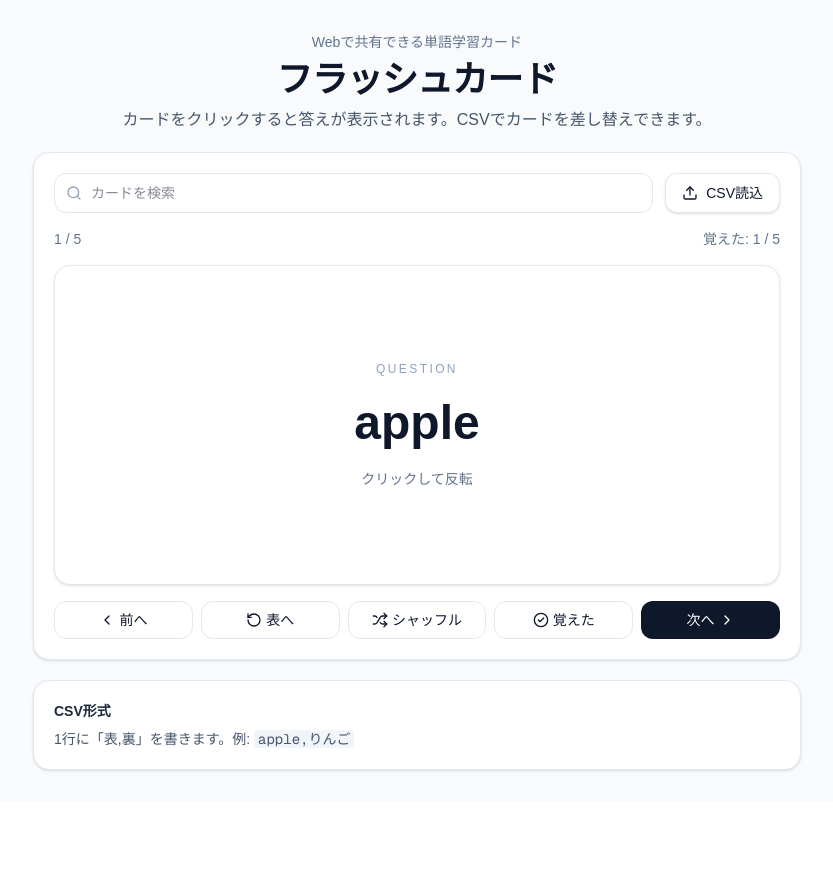
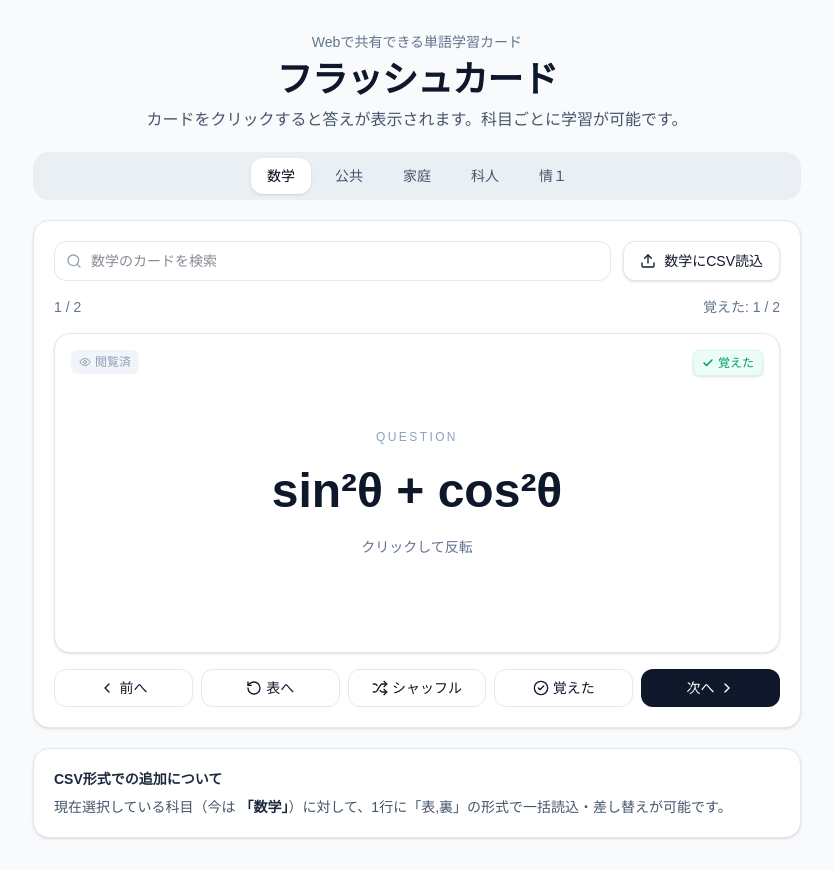
Before and after one commit to time-reo/flashcard-app, a Next.js app: page / in a window 1280 px wide. Both pictures are taken after a click on the button "覚えた". Shown: the whole page, without its empty margins (223-1056 px from the left). Before the commit the page ends 802 px from the top, so only its background shows below. Built offline with nearby package versions, Linux system fonts and the light colour scheme.

Commit message:
Update page.tsx

```diff
--- a/app/page.tsx
+++ b/app/page.tsx
@@ -1,15 +1,21 @@
 "use client";
 
-import React, { useMemo, useState } from "react";
+import React, { useMemo, useState, useEffect } from "react";
 import { motion, AnimatePresence } from "framer-motion";
-import { RotateCcw, Shuffle, ChevronLeft, ChevronRight, CheckCircle2, Upload, Search } from "lucide-react";
+import { RotateCcw, Shuffle, ChevronLeft, ChevronRight, CheckCircle2, Upload, Search, Eye, Check } from "lucide-react";
 
+// 科目のリスト
+const CATEGORIES = ["数学", "公共", "家庭", "科人", "情１"] as const;
+type Category = typeof CATEGORIES[number];
+
+// 初期カードデータ（各科目にサンプルを配置）
 const initialCards = [
-  { front: "apple", back: "りんご" },
-  { front: "book", back: "本" },
-  { front: "weather", back: "天気" },
-  { front: "study", back: "勉強する" },
-  { front: "important", back: "重要な" },
+  { front: "sin²θ + cos²θ", back: "1", category: "数学" as Category },
+  { front: " y = ax² のグラフの形", back: "放物線", category: "数学" as Category },
+  { front: "契約の成立時期", back: "申し込みに対する承諾の通知が相手に届いたとき", category: "公共" as Category },
+  { front: "一歩下がる、互いを尊重する態度", back: "アサーティブなコミュニケーション", category: "家庭" as Category },
+  { front: "自然界の4つの基本相互作用", back: "重力、電磁気力、強い力、弱い力", category: "科人" as Category },
+  { front: "情報のデジタル化のメリット", back: "ノイズに強く、劣化せずに複製・伝送ができること", category: "情１" as Category },
 ];
 
 function parseCsv(text: string) {
@@ -35,22 +41,41 @@ function shuffleArray<T>(array: T[]): T[] {
 
 export default function FlashcardWebPrototype() {
   const [cards, setCards] = useState(initialCards);
+  const [selectedCategory, setSelectedCategory] = useState<Category>("数学");
   const [index, setIndex] = useState(0);
   const [flipped, setFlipped] = useState(false);
   const [known, setKnown] = useState<Record<string, boolean>>({});
+  const [viewed, setViewed] = useState<Record<string, boolean>>({}); // 既出（閲覧済み）の状態管理
   const [query, setQuery] = useState("");
 
+  // 1. まず選択された科目のカードだけに絞り込む
+  const categoryCards = useMemo(() => {
+    return cards.filter((card) => card.category === selectedCategory);
+  }, [cards, selectedCategory]);
+
+  // 2. その中から検索クエリでさらに絞り込む
   const filteredCards = useMemo(() => {
     const q = query.trim().toLowerCase();
-    if (!q) return cards;
-    return cards.filter(
+    if (!q) return categoryCards;
+    return categoryCards.filter(
       (card) => card.front.toLowerCase().includes(q) || card.back.toLowerCase().includes(q)
     );
-  }, [cards, query]);
+  }, [categoryCards, query]);
 
   const safeIndex = Math.min(index, Math.max(filteredCards.length - 1, 0));
   const current = filteredCards[safeIndex];
-  const knownCount = Object.values(known).filter(Boolean).length;
+
+  // 全カードのうち、現在の科目で覚えた数をカウント
+  const knownCount = useMemo(() => {
+    return categoryCards.filter((card) => known[card.front]).length;
+  }, [categoryCards, known]);
+
+  // カードが表示されたら「既出（閲覧済み）」に記録する
+  useEffect(() => {
+    if (current) {
+      setViewed((prev) => ({ ...prev, [current.front]: true }));
+    }
+  }, [current]);
 
   const goTo = (nextIndex: number) => {
     if (!filteredCards.length) return;
@@ -64,8 +89,18 @@ export default function FlashcardWebPrototype() {
     const text = await file.text();
     const parsed = parseCsv(text);
     if (parsed.length) {
-      setCards(parsed);
-      setKnown({});
+      // 読み込んだカードに現在のカテゴリを付与
+      const newCategoryCards = parsed.map((card) => ({
+        ...card,
+        category: selectedCategory,
+      }));
+
+      // 他の科目のカードは残しつつ、現在の科目のカードを差し替える
+      setCards((prev) => [
+        ...prev.filter((card) => card.category !== selectedCategory),
+        ...newCategoryCards,
+      ]);
+
       setIndex(0);
       setFlipped(false);
       setQuery("");
@@ -78,8 +113,30 @@ export default function FlashcardWebPrototype() {
         <header className="space-y-2 text-center">
           <p className="text-sm font-medium text-slate-500">Webで共有できる単語学習カード</p>
           <h1 className="text-3xl md:text-4xl font-bold tracking-tight">フラッシュカード</h1>
-          <p className="text-slate-600">カードをクリックすると答えが表示されます。CSVでカードを差し替えできます。</p>
+          <p className="text-slate-600">カードをクリックすると答えが表示されます。科目ごとに学習が可能です。</p>
         </header>
+
+        {/* 科目選択タブ */}
+        <div className="flex flex-wrap gap-2 justify-center bg-slate-200/60 p-1.5 rounded-2xl">
+          {CATEGORIES.map((category) => (
+            <button
+              key={category}
+              onClick={() => {
+                setSelectedCategory(category);
+                setIndex(0);
+                setFlipped(false);
+                setQuery("");
+              }}
+              className={`px-4 py-2 text-sm font-medium rounded-xl transition-all ${
+                selectedCategory === category
+                  ? "bg-white text-slate-950 shadow-sm"
+                  : "text-slate-600 hover:text-slate-900 hover:bg-white/40"
+              }`}
+            >
+              {category}
+            </button>
+          ))}
+        </div>
 
         <div className="rounded-2xl shadow-sm border border-slate-200 bg-white">
           <div className="p-4 md:p-5 space-y-4">
@@ -88,7 +145,7 @@ export default function FlashcardWebPrototype() {
                 <Search className="absolute left-3 top-1/2 -translate-y-1/2 h-4 w-4 text-slate-400" />
                 <input
                   className="flex h-10 w-full border border-slate-200 bg-white px-3 py-2 text-sm focus:outline-none focus:ring-2 focus:ring-slate-400 pl-9 rounded-xl"
-                  placeholder="カードを検索"
+                  placeholder={`${selectedCategory}のカードを検索`}
                   value={query}
                   onChange={(e) => {
                     setQuery(e.target.value);
@@ -98,31 +155,49 @@ export default function FlashcardWebPrototype() {
                 />
               </div>
               <label className="inline-flex items-center justify-center gap-2 rounded-xl border border-slate-200 bg-white px-4 py-2 text-sm font-medium shadow-sm cursor-pointer hover:bg-slate-50 h-10">
-                <Upload className="h-4 w-4" /> CSV読込
+                <Upload className="h-4 w-4" /> {selectedCategory}にCSV読込
                 <input type="file" accept=".csv,text/csv" className="hidden" onChange={importCsv} />
               </label>
             </div>
 
             <div className="flex justify-between text-sm text-slate-500">
               <span>{filteredCards.length ? `${safeIndex + 1} / ${filteredCards.length}` : "0 / 0"}</span>
-              <span>覚えた: {knownCount} / {cards.length}</span>
+              <span>覚えた: {knownCount} / {categoryCards.length}</span>
             </div>
 
             <button
               type="button"
               onClick={() => setFlipped((value) => !value)}
-              className="w-full text-left focus:outline-none focus:ring-2 focus:ring-slate-300 rounded-2xl"
+              className="w-full text-left focus:outline-none focus:ring-2 focus:ring-slate-300 rounded-2xl relative block"
             >
               <div className="relative h-72 md:h-80 [perspective:1000px]">
                 <AnimatePresence initial={false} mode="wait">
                   <motion.div
-                    key={`${safeIndex}-${flipped ? "back" : "front"}`}
+                    key={`${selectedCategory}-${safeIndex}-${flipped ? "back" : "front"}`}
                     initial={{ rotateY: flipped ? -90 : 90, opacity: 0 }}
                     animate={{ rotateY: 0, opacity: 1 }}
                     exit={{ rotateY: flipped ? 90 : -90, opacity: 0 }}
                     transition={{ duration: 0.22 }}
                     className="absolute inset-0 flex items-center justify-center rounded-2xl bg-white border border-slate-200 shadow-sm p-7"
                   >
+                    {current && (
+                      <>
+                        {/* 左上：既出（閲覧済み）の目印 */}
+                        {viewed[current.front] && (
+                          <div className="absolute top-4 left-4 inline-flex items-center gap-1 text-xs font-medium text-slate-400 bg-slate-100 px-2 py-1 rounded-md">
+                            <Eye className="h-3 w-3" /> 閲覧済
+                          </div>
+                        )}
+
+                        {/* 右上：「覚えた」の目印 */}
+                        {known[current.front] && (
+                          <div className="absolute top-4 right-4 inline-flex items-center gap-1 text-xs font-medium text-emerald-600 bg-emerald-50 border border-emerald-100 px-2 py-1 rounded-md shadow-sm">
+                            <Check className="h-3 w-3 stroke-[3]" /> 覚えた
+                          </div>
+                        )}
+                      </>
+                    )}
+
                     {current ? (
                       <div className="text-center space-y-4">
                         <p className="text-xs uppercase tracking-[0.2em] text-slate-400">
@@ -134,7 +209,9 @@ export default function FlashcardWebPrototype() {
                         <p className="text-sm text-slate-500">クリックして反転</p>
                       </div>
                     ) : (
-                      <div className="text-center text-slate-500">カードがありません</div>
+                      <div className="text-center text-slate-500">
+                        {query ? "検索結果に該当するカードがありません" : "この科目のカードがありません"}
+                      </div>
                     )}
                   </motion.div>
                 </AnimatePresence>
@@ -151,10 +228,14 @@ export default function FlashcardWebPrototype() {
               <button
                 className="inline-flex items-center justify-center rounded-xl border border-slate-200 bg-white px-4 py-2 text-sm font-medium hover:bg-slate-100 disabled:opacity-50"
                 onClick={() => {
-                  setCards((value) => shuffleArray(value));
+                  // 現在の科目のカードだけをシャッフルする
+                  const otherCategoryCards = cards.filter((card) => card.category !== selectedCategory);
+                  const shuffled = shuffleArray(categoryCards);
+                  setCards([...otherCategoryCards, ...shuffled]);
                   setIndex(0);
                   setFlipped(false);
                 }}
+                disabled={!filteredCards.length}
               >
                 <Shuffle className="h-4 w-4 mr-1" /> シャッフル
               </button>
@@ -174,8 +255,8 @@ export default function FlashcardWebPrototype() {
 
         <div className="rounded-2xl shadow-sm border border-slate-200 bg-white">
           <div className="p-4 md:p-5 text-sm text-slate-600 space-y-2">
-            <p className="font-semibold text-slate-800">CSV形式</p>
-            <p>1行に「表,裏」を書きます。例: <span className="font-mono bg-slate-100 px-1 rounded">apple,りんご</span></p>
+            <p className="font-semibold text-slate-800">CSV形式での追加について</p>
+            <p>現在選択している科目（今は <span className="font-bold text-slate-800">「{selectedCategory}」</span>）に対して、1行に「表,裏」の形式で一括読込・差し替えが可能です。</p>
           </div>
         </div>
       </div>
```
